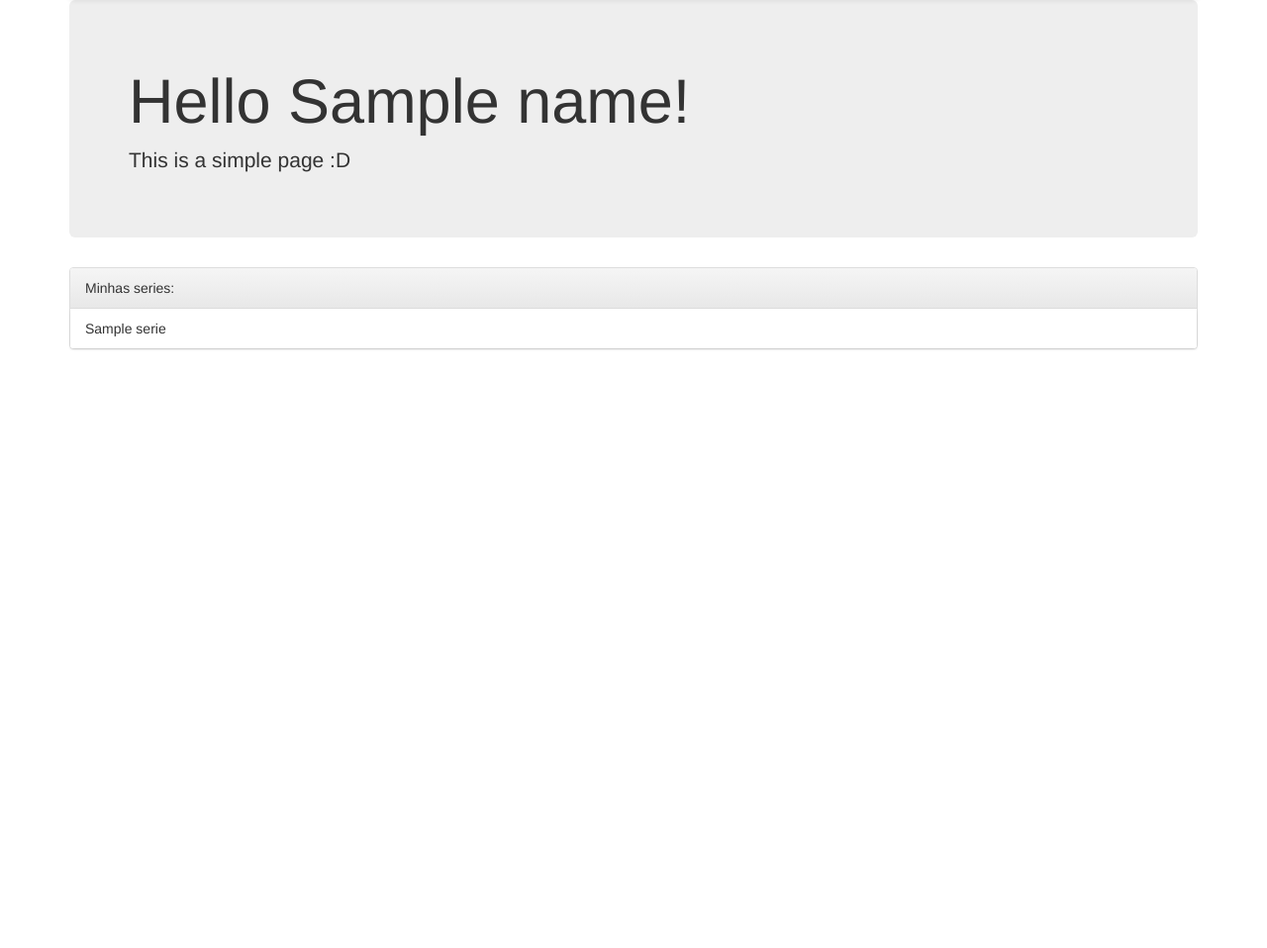
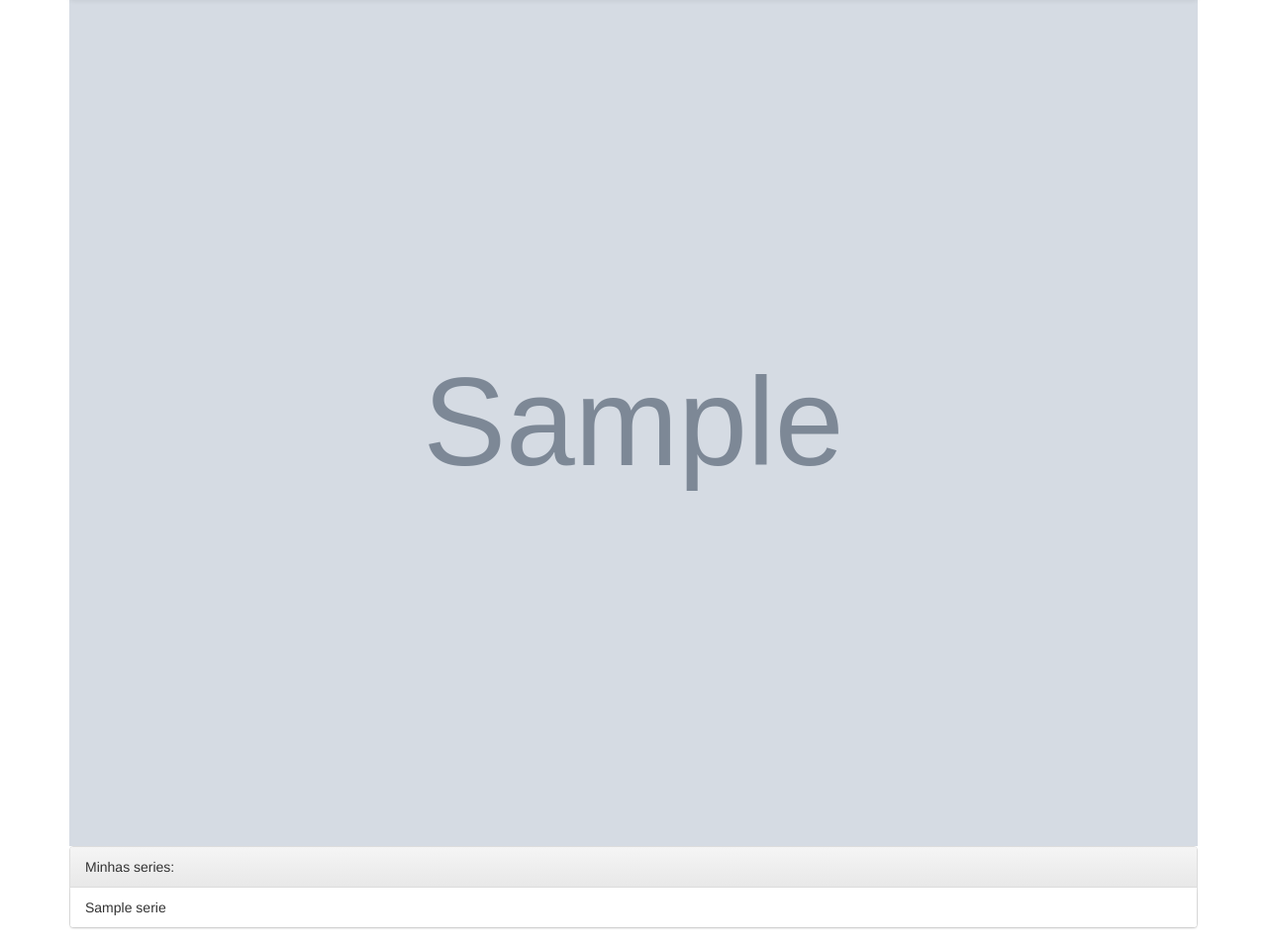
Before and after one commit to python-sorocaba/flask_tutorial, a Flask app: template tvseries/templates/home.html in a window 1280 px wide. Shown: the part 52-1010 px from the top of the page at 99% size. Before the commit the page ends 406 px from the top, so only its background shows below. Run offline with Flask 2, Linux system fonts and the light colour scheme; the template is opened without the code that fills it: most values are stand-ins (such as "Sample title", 1, 10 or a date in 2020); grey boxes marked "Sample" are stand-in pictures; some libraries are stand-ins or nearby versions.

Commit message:
Add dinamic image banner (with macro Jinja2)

```diff
--- a/tvseries/core.py
+++ b/tvseries/core.py
@@ -1,13 +1,18 @@
-from flask import Flask, render_template, request, redirect
+import os
+from random import choice
+from flask import Flask, render_template, request, redirect, url_for
 
 app = Flask(__name__)
 series = []
 
 
 @app.route('/')
-@app.route('/<name>')
 def home(name=None):
-    return render_template('home.html', name=name, series=series)
+    image_directory = os.path.join(app.static_folder, 'img')
+    image_filenames = os.listdir(image_directory)
+    image = os.path.join('img', choice(image_filenames))
+    img_url = url_for('static', filename=image)
+    return render_template('home.html', series=series, image=img_url)
 
 
 @app.route('/add', methods=['GET', 'POST'])
--- /dev/null
+++ b/tvseries/templates/banner.html
@@ -0,0 +1,5 @@
+{% macro render_banner(image='') -%}
+<div class="banner">
+<img src="{{ image }}" width="100%" border="0">
+</div>
+{%- endmacro %}
--- a/tvseries/templates/home.html
+++ b/tvseries/templates/home.html
@@ -1,9 +1,8 @@
 {% extends 'base.html' %}
 {% block content %}
-<div class="jumbotron">
-<h1>Hello {% if name %}{{name}}{% else %}world{% endif %}!</h1>
-<p>This is a simple page :D</p>
-</div>
+
+{% import 'banner.html' as banner %}
+{{ banner.render_banner(image) }}
 
 {% if series %}
 <div class="panel panel-default">
```
Also changed, not shown: tvseries/static/img/arrow_1000x400.jpg (added), tvseries/static/img/flash_1000x400.png (added), tvseries/static/img/game_of_thrones_1000x400.png (added), tvseries/static/img/how_i_met_your_mother_1000x400.jpg (added), tvseries/static/img/stranger_things_1000x400.jpg (added), tvseries/static/img/various01_1000x400.jpg (added), tvseries/static/img/various_1000x400.png (added).
